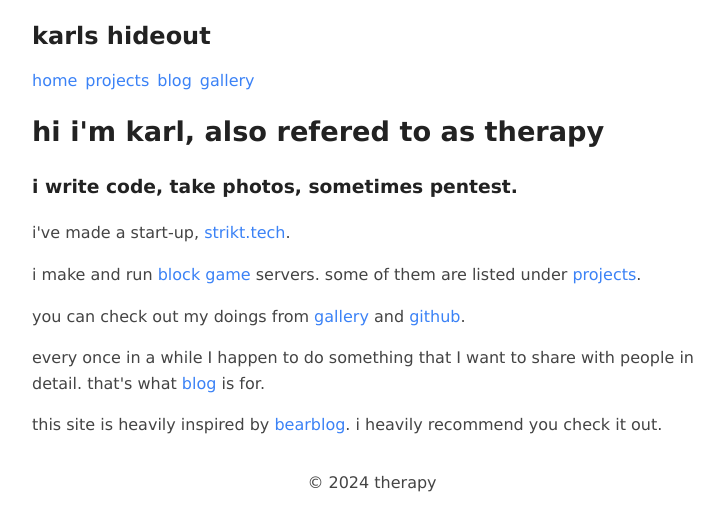
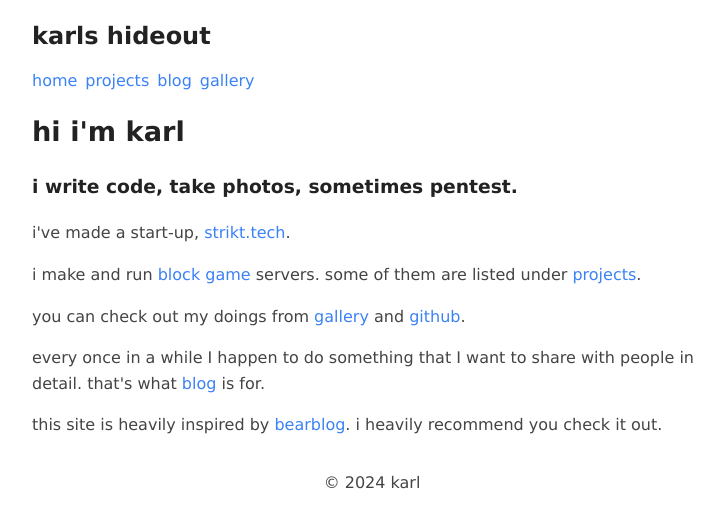
Before and after one commit to therapys/homepage-nextjs, a Next.js app: page / in a window 1280 px wide. Shown: the top 530 px of the page, without its empty margins (268-992 px from the left). Built offline with nearby package versions, Linux system fonts and the light colour scheme.

Commit message:
changed therapy to karl.

```diff
--- a/src/app/layout.tsx
+++ b/src/app/layout.tsx
@@ -37,7 +37,7 @@ export default function RootLayout({
 
         <footer className="flex items-end justify-center">
           <p>
-            © 2024 therapy
+            © 2024 karl
           </p>
         </footer>
         </main>
--- a/src/app/page.tsx
+++ b/src/app/page.tsx
@@ -4,7 +4,7 @@ export default function Home() {
   return (
     <div>
       <main className="block isolate">
-        <h1>hi i'm karl, also refered to as therapy</h1>
+        <h1>hi i'm karl</h1>
 
         <h3>i write code, take photos, sometimes pentest.</h3>
 
```
